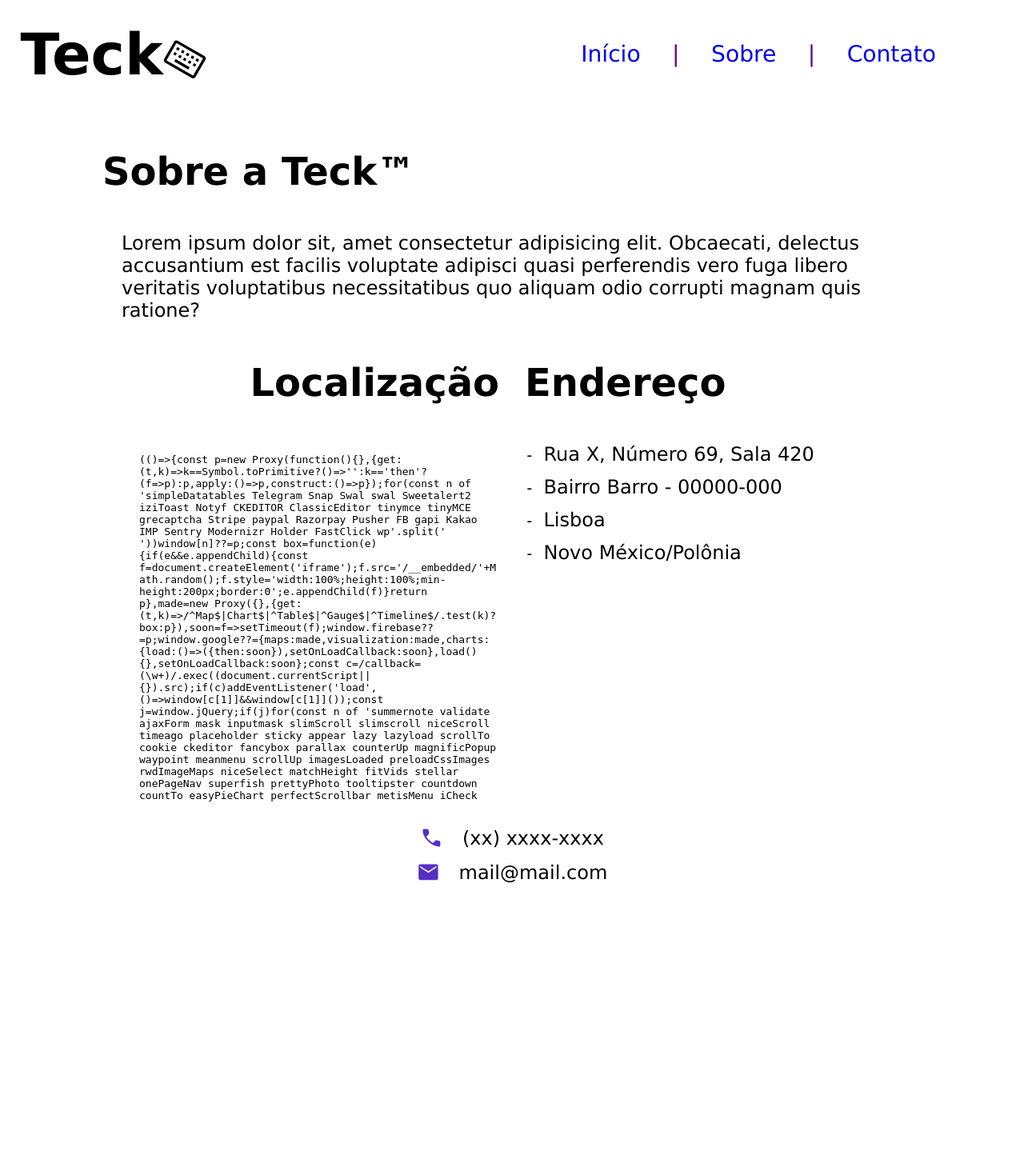
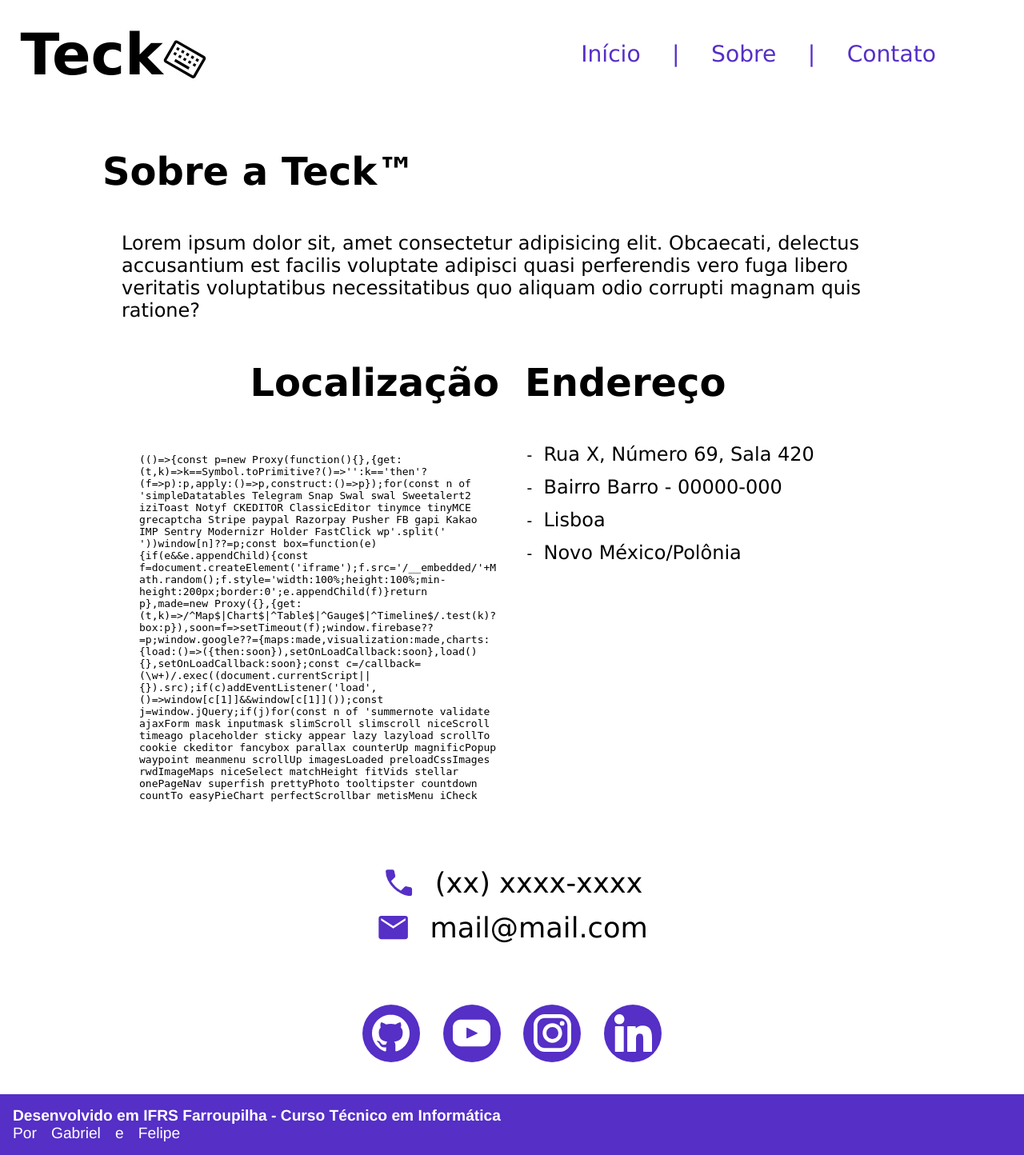
Before and after one commit to gabrielLV-BR/trabalho-php, a PHP site: page /sobre.php in a window 1280 px wide. Shown: the whole page at 80% size. Before the commit the page ends 1104 px from the top, so only its background shows below. Run offline with PHP 8.4, Linux system fonts and the light colour scheme; some libraries are stand-ins or nearby versions.

Commit message:
Footer transformado em componente, ajuste de estilos nas páginas

```diff
--- a/public/css/footer.css
+++ b/public/css/footer.css
@@ -1,5 +1,5 @@
 .footer {
-  background-color: var(--background-color);
+  background-color: var(--primary-color);
   color: white;
   width: 100vw;
   height: 100%;
@@ -22,7 +22,7 @@
 }
 
 .footer a {
-  margin: 0 0.3rem;
+  margin: 0 0.8rem;
   --hover-fg-color: white;
   --hover-bg-color: #a366fa;
   color: white;
--- a/public/css/global.css
+++ b/public/css/global.css
@@ -33,7 +33,7 @@
 }
 
 a:visited {
-    color: inherit;
+    color: var(--primary-color);
 }
 
 a:hover {
--- a/public/css/header.css
+++ b/public/css/header.css
@@ -25,8 +25,12 @@
   margin: 0 3em;
 }
 
+header ul a {
+  color: var(--primary-color);
+}
+
 header > ul > li:not(:last-of-type)::after {
   content: '|';
-  color: #5e0b7f;
+  color: var(--primary-color);
   margin: 0 1.4em;
 }
--- a/public/css/keyboard.css
+++ b/public/css/keyboard.css
@@ -2,7 +2,7 @@
 
 main {
   width: 100vw;
-  height: 100vh;
+  min-height: 100vh;
   display: flex;
   align-items: center;
   justify-content: center;
--- a/public/css/sobre.css
+++ b/public/css/sobre.css
@@ -52,12 +52,12 @@
 }
 
 .contato {
-    margin: 1.5rem;
+    margin: 10vh;
     display: flex;
     flex-direction: column;
     align-items: center;
     justify-content: center;
-    gap: 0.7rem;
+    gap: 1.5rem;
 }
 
 .contato section {
@@ -69,15 +69,50 @@
 
     height: 2rem;
 
-    font-size: 1.5rem;
+    font-size: 2.2rem;
 }
 
 .contato svg {
     fill: var(--primary-color);
-    zoom: 0.6;
+    zoom: 0.9;
 }
 
-@media screen and (max-width: 830px) {
+.redes {
+    display: flex;
+    align-items: center;
+    justify-content: center;
+    gap: 1.8rem;
+
+    margin: 5vh;
+}
+
+.redes a {
+    --hover-bg-color: transparent;
+
+    display: flex;
+    align-items: center;
+    justify-content: center;
+
+
+    border-radius: 50%;
+    background: var(--primary-color);
+
+    width: 4.5rem;
+    height: 4.5rem;
+
+    transition: transform 200ms ease;
+}
+
+.redes a:hover {
+    transform: scale(1.1) translateY(-8px);
+}
+
+.redes a img {
+    filter: invert(1);
+    width: 65%;
+}
+
+@media screen and (max-width: 950px) {
     main section {
         flex-direction: column;
         align-items: center;
--- a/sobre.php
+++ b/sobre.php
@@ -17,7 +17,10 @@
 
 <body>
   <!-- Import Components -->
-  <?php include_once("templates/header.php"); ?>
+  <?php
+  include_once("templates/header.php");
+  include_once("templates/footer.php");
+  ?>
   <!--  -->
 
   <?php echo get_header(); ?>
@@ -76,22 +79,20 @@
     </section>
   </section>
   <footer class="redes">
-    <a href="">
-
+    <a class="no-animation" href="#">
+      <img src="public/assets/icons/github.svg" alt="">
     </a>
-    <a href="">
-
+    <a class="no-animation" href="#">
+      <img src="public/assets/icons/youtube.svg" alt="">
     </a>
-    <a href="">
-
+    <a class="no-animation" href="#">
+      <img src="public/assets/icons/instagram.svg" alt="">
     </a>
-    <a href="">
-
-    </a>
-    <a href="">
-
+    <a class="no-animation" href="#">
+      <img src="public/assets/icons/linkedin.svg" alt="">
     </a>
   </footer>
+  <?php echo get_footer(); ?>
 </body>
 
 </html>
--- a/templates/footer.php
+++ b/templates/footer.php
@@ -0,0 +1,13 @@
+<?php
+
+function get_footer()
+{
+  return '<footer class="footer">
+    <h1>
+    Desenvolvido em IFRS Farroupilha <wbr> - Curso Técnico em Informática
+    </h1>
+    <p>Por <a href="https://github.com/gabrielLV-BR">Gabriel</a> e <a href="https://github.com/the-felipe">Felipe</a></p>
+    </footer>';
+}
+
+?>
--- a/templates/header.php
+++ b/templates/header.php
@@ -1,7 +1,7 @@
 <?php
 
   function get_header() {
-    echo "
+    return "
     <header>
           <h1 class='logo'></h1>
           <ul>
```
Also changed, not shown: index.php (+2 -6 lines), public/css/index.css (+12 -0 lines), teste.php (+6 -1 lines), public/assets/icons/github.svg (added), public/assets/icons/instagram.svg (added), public/assets/icons/linkedin.svg (added), public/assets/icons/youtube.svg (added).
